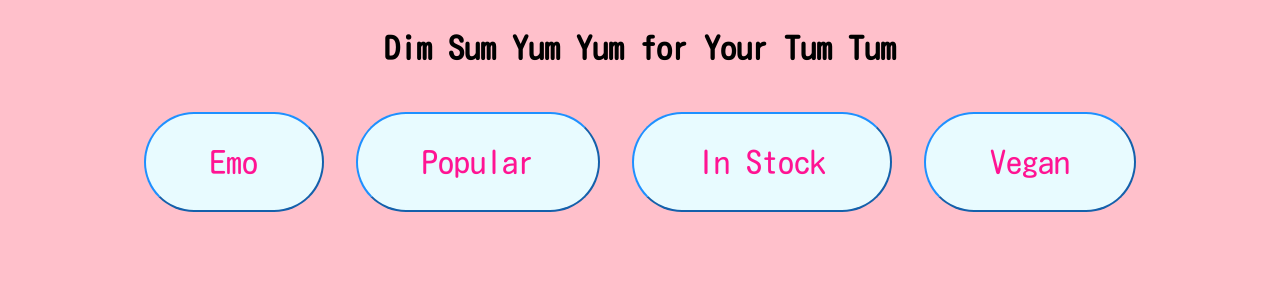
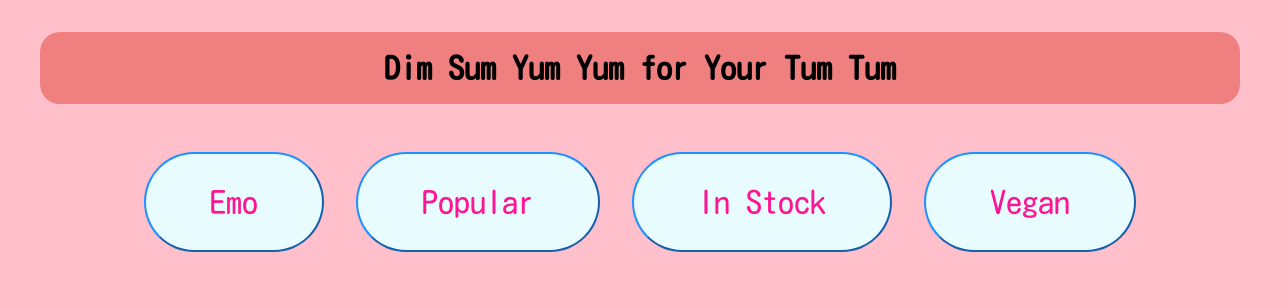
Before and after one commit to staten-island-tech/vite-project-melinamui, a website built with Vite: page vite-project/index.html in a window 1280 px wide. Built offline with nearby package versions, Linux system fonts and the light colour scheme.

Commit message:
Update style.css

```diff
--- a/vite-project/styles/style.css
+++ b/vite-project/styles/style.css
@@ -17,3 +17,9 @@
   align-items: center;
   padding: 30px;
 }
+
+h1 {
+  background-color: lightcoral;
+  padding: 20px;
+  border-radius: 20px;
+}
```
